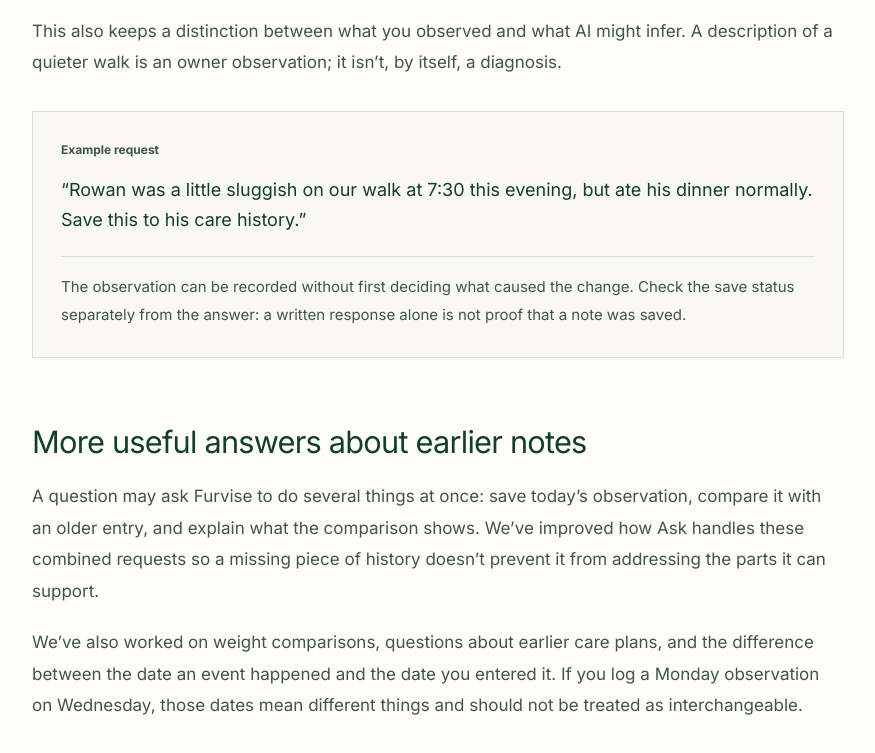
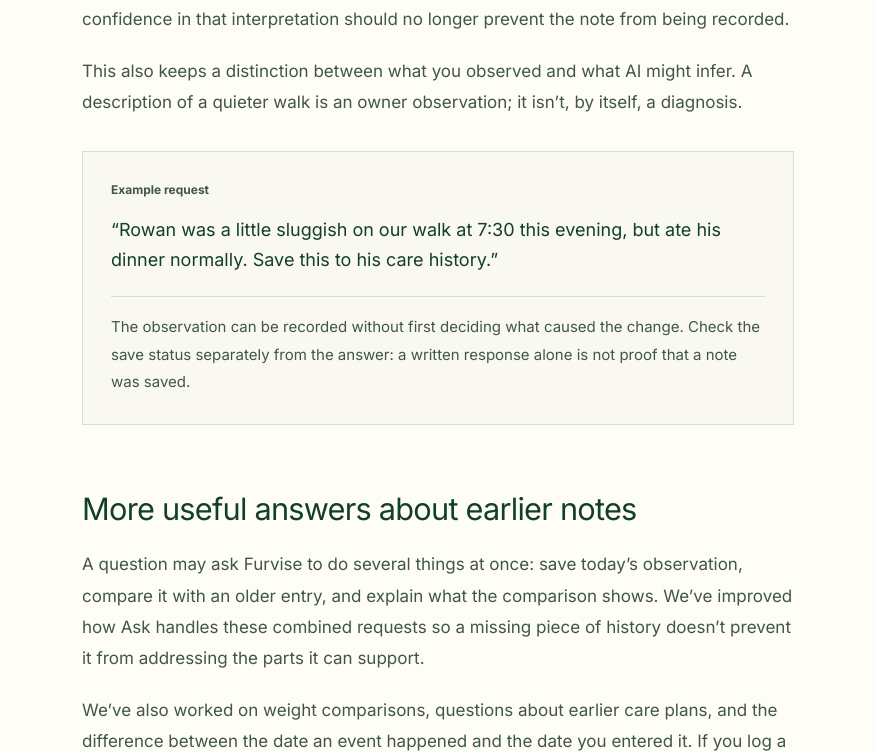
Before and after one commit to furvisepet/furvisepet, a Next.js app: page /release-notes in a window 1280 px wide. Shown: the part 1210-1963 px from the top of the page, without its empty margins (322-1197 px from the left). Built offline with nearby package versions, Linux system fonts and the light colour scheme; no server answers.

Commit message:
Use shared palette tokens and refine article reading width

```diff
--- a/app/globals.css
+++ b/app/globals.css
@@ -1571,9 +1571,9 @@ textarea:disabled {
 .homepage-refined a:focus-visible, .homepage-refined summary:focus-visible { outline: 2px solid currentColor; outline-offset: 5px; }
 .homepage-about-menu { position: relative; font-size: .8125rem; }
 .homepage-about-menu summary { cursor: pointer; padding: .75rem .25rem; }
-.homepage-about-menu nav { position: absolute; top: 100%; right: 0; width: 12rem; padding: .5rem; border: 1px solid var(--line); border-radius: .5rem; background: var(--warm-cream, #fffdf7); box-shadow: 0 8px 28px #071a1514; }
+.homepage-about-menu nav { position: absolute; top: 100%; right: 0; width: 12rem; padding: .5rem; border: 1px solid var(--line); border-radius: .5rem; background: var(--warm-cream); box-shadow: 0 8px 28px color-mix(in srgb, var(--deep-forest) 8%, transparent); }
 .homepage-about-menu nav a { display: block; padding: .8rem; text-decoration: none; }
-.homepage-about-menu nav a:hover { background: #123f2708; }
+.homepage-about-menu nav a:hover { background: color-mix(in srgb, var(--deep-forest) 3%, transparent); }
 .homepage-mobile-menu { display: none; }
 .home-visual { display: grid; grid-template-columns: 1fr 1fr; align-items: center; gap: clamp(2rem, 5vw, 5rem); }
 .home-hero { min-height: min(760px, 85svh); padding-block: 4rem; }
@@ -1596,7 +1596,7 @@ textarea:disabled {
 .home-progress p { font-size: 1rem; line-height: 1.75; max-width: 68ch; color: var(--marketing-muted); }
 .home-progress a { color: var(--marketing-text); text-decoration: underline; text-underline-offset: .2em; }
 .release-notes-page { min-height: 100svh; color: var(--deep-forest); }
-.release-main { max-width: 1180px; margin-inline: auto; padding: 6rem clamp(1.5rem, 5vw, 4.5rem) 5rem; }
+.release-main { max-width: 1080px; margin-inline: auto; padding: 6rem clamp(1.5rem, 5vw, 4.5rem) 5rem; }
 .release-heading { max-width: 780px; margin: 0 auto; text-align: center; padding-bottom: 5rem; }
 .release-heading h1 { font-size: clamp(2.5rem, 4.5vw, 4rem); letter-spacing: -.045em; line-height: 1.1; font-weight: 500; text-wrap: balance; }
 .release-heading > p:last-child { font-size: 1.1875rem; line-height: 1.65; max-width: 54ch; margin: 1.75rem auto 0; color: var(--text-secondary); }
@@ -1613,7 +1613,7 @@ textarea:disabled {
 .release-entry section { margin-top: 4rem; }
 .release-entry h2 { font-size: clamp(1.625rem, 2.4vw, 2rem); font-weight: 500; line-height: 1.3; letter-spacing: -.025em; }
 .release-entry a { text-decoration: underline; text-underline-offset: .2em; overflow-wrap: anywhere; }
-.release-example { margin: 2rem 0; padding: 1.75rem; background: #123f2706; border: 1px solid var(--line); }
+.release-example { margin: 2rem 0; padding: 1.75rem; background: color-mix(in srgb, var(--deep-forest) 2.5%, transparent); border: 1px solid var(--line); }
 .release-example figcaption { font-size: .75rem; font-weight: 600; color: var(--text-secondary); }
 .release-example blockquote { margin-top: 1rem; font-size: 1.125rem; line-height: 1.7; }
 .release-example p { font-size: .9375rem; padding-top: 1rem; border-top: 1px solid var(--line); }
```
